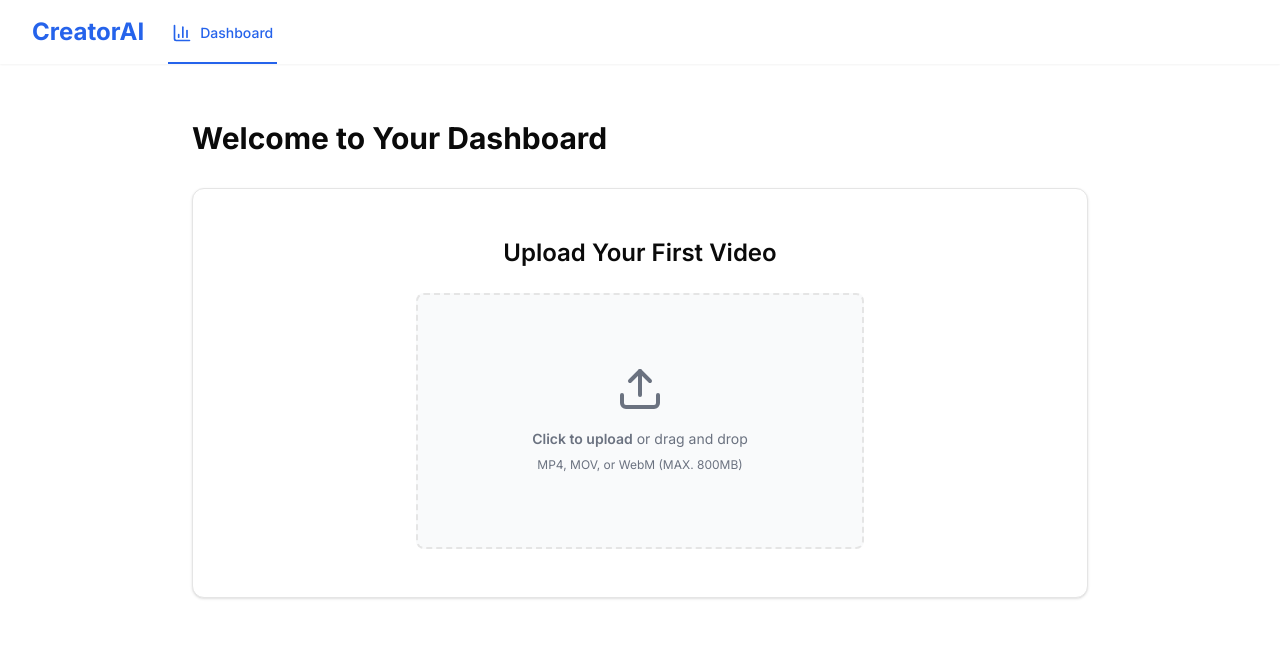
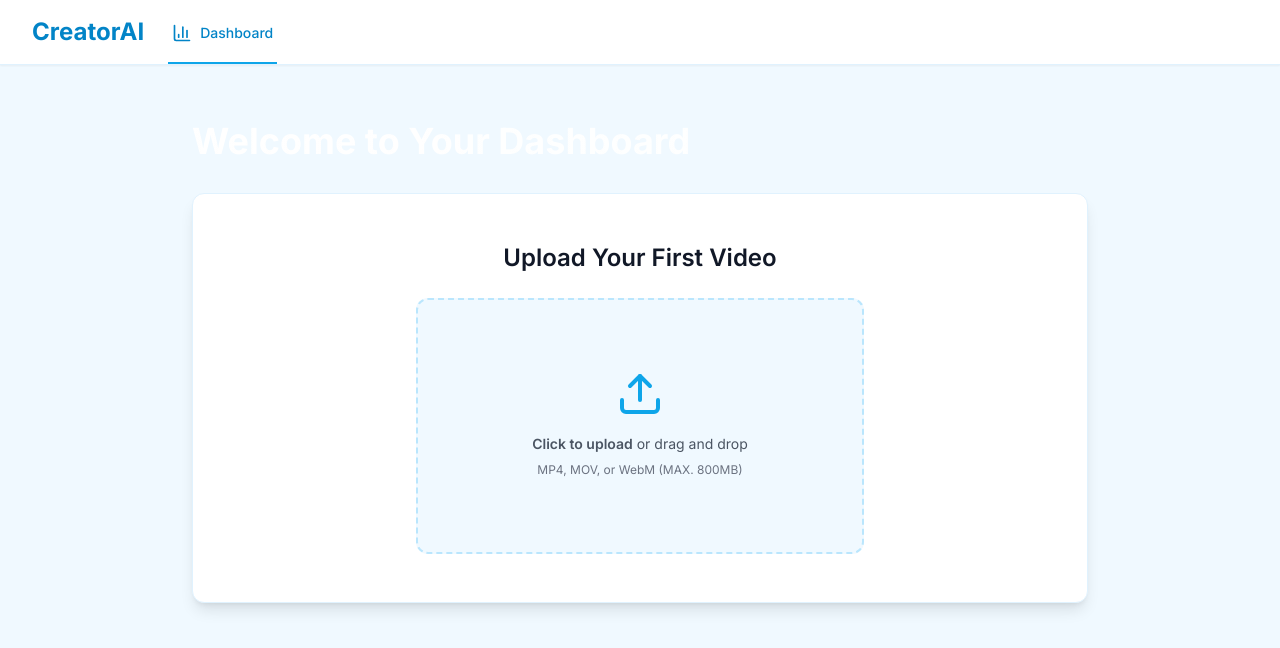
Before and after one commit to coderkai03/hacklytics, a Next.js app in the folder frontend/hacklytics/: page /dashboard in a window 1280 px wide. Shown: the top 648 px of the page. Built offline with nearby package versions, Linux system fonts and the light colour scheme.

Commit message:
light blue theme landing page

```diff
--- a/frontend/hacklytics/app/(with-nav)/dashboard/page.tsx
+++ b/frontend/hacklytics/app/(with-nav)/dashboard/page.tsx
@@ -33,17 +33,19 @@ export default function DashboardPage() {
 
   return (
     <div className="max-w-4xl mx-auto py-8">
-      <h1 className="text-3xl font-bold mb-8">Welcome to Your Dashboard</h1>
-      <Card className="p-12">
+      <h1 className="text-4xl font-bold mb-8 bg-gradient-to-r from-white to-white/80 bg-clip-text text-transparent">
+        Welcome to Your Dashboard
+      </h1>
+      <Card className="p-12 bg-white shadow-lg rounded-xl border border-sky-100">
         <div className="text-center">
-          <h2 className="text-2xl font-semibold mb-6">
+          <h2 className="text-2xl font-semibold mb-6 text-gray-900">
             Upload Your First Video
           </h2>
           <div className="max-w-md mx-auto">
-            <label className="flex flex-col items-center justify-center w-full h-64 border-2 border-dashed rounded-lg cursor-pointer bg-gray-50 hover:bg-gray-100">
+            <label className="flex flex-col items-center justify-center w-full h-64 border-2 border-dashed rounded-xl cursor-pointer bg-sky-50 hover:bg-sky-100/50 border-sky-200 transition-all duration-300 ease-out group">
               <div className="flex flex-col items-center justify-center pt-5 pb-6">
-                <Upload className="w-12 h-12 mb-4 text-gray-500" />
-                <p className="mb-2 text-sm text-gray-500">
+                <Upload className="w-12 h-12 mb-4 text-sky-500 group-hover:scale-110 transition-transform duration-300" />
+                <p className="mb-2 text-sm text-gray-600">
                   <span className="font-semibold">Click to upload</span> or drag
                   and drop
                 </p>
@@ -61,9 +63,11 @@ export default function DashboardPage() {
             </label>
           </div>
           {isUploading && (
-            <div className="mt-4">
-              <div className="animate-spin rounded-full h-8 w-8 border-b-2 border-primary mx-auto"></div>
-              <p className="text-sm text-gray-600 mt-2">Uploading video...</p>
+            <div className="mt-6 flex flex-col items-center">
+              <div className="animate-spin rounded-full h-10 w-10 border-3 border-sky-500 border-t-transparent"></div>
+              <p className="text-sm text-gray-600 mt-3">
+                Processing your video...
+              </p>
             </div>
           )}
         </div>
--- a/frontend/hacklytics/app/(with-nav)/layout.tsx
+++ b/frontend/hacklytics/app/(with-nav)/layout.tsx
@@ -6,9 +6,11 @@ export default function WithNavLayout({
   children: React.ReactNode;
 }) {
   return (
-    <div className="min-h-screen bg-background">
+    <div className="min-h-screen bg-sky-50 text-gray-900">
       <Navigation />
-      <main className="max-w-7xl mx-auto px-4 sm:px-6 lg:px-8 py-6">
+      <div className="absolute inset-0 bg-[radial-gradient(circle_at_center,_var(--tw-gradient-stops))] from-sky-200/50 via-sky-100/30 to-sky-50 -z-10" />
+      <div className="absolute inset-0 bg-[linear-gradient(to_right,#0284c720_1px,transparent_1px),linear-gradient(to_bottom,#0284c720_1px,transparent_1px)] bg-[size:24px_24px] -z-10" />
+      <main className="max-w-7xl mx-auto px-4 sm:px-6 lg:px-8 py-6 relative">
         {children}
       </main>
     </div>
--- a/frontend/hacklytics/app/globals.css
+++ b/frontend/hacklytics/app/globals.css
@@ -6,9 +6,13 @@
   .text-balance {
     text-wrap: balance;
   }
+
+  .overflow-fix {
+    overflow-wrap: break-word;
+    word-wrap: break-word;
+    hyphens: auto;
+  }
 }
-
-
 
 @layer base {
   :root {
@@ -64,9 +68,17 @@
     --chart-4: 280 65% 60%;
     --chart-5: 340 75% 55%;
   }
+  html {
+    scroll-behavior: smooth;
+    -webkit-font-smoothing: antialiased;
+    -moz-osx-font-smoothing: grayscale;
+    text-rendering: optimizeLegibility;
+  }
+
+  body {
+    @apply antialiased;
+  }
 }
-
-
 
 @layer base {
   * {
@@ -76,3 +88,96 @@
     @apply bg-background text-foreground;
   }
 }
+
+/* Add these smooth transitions */
+.transition-all {
+  transition-timing-function: cubic-bezier(0.4, 0, 0.2, 1);
+}
+
+/* Add a subtle gradient animation */
+@keyframes gradient-shift {
+  0% {
+    background-position: 0% 50%;
+  }
+  50% {
+    background-position: 100% 50%;
+  }
+  100% {
+    background-position: 0% 50%;
+  }
+}
+
+.animate-gradient {
+  animation: gradient-shift 15s ease infinite;
+  background-size: 200% 200%;
+}
+
+/* Add these new animations */
+@keyframes shimmer {
+  0% {
+    transform: translateX(-100%);
+  }
+  100% {
+    transform: translateX(100%);
+  }
+}
+
+@keyframes grid-flow {
+  0% {
+    background-position: 0 0;
+  }
+  100% {
+    background-position: -32px -32px;
+  }
+}
+
+@keyframes pulse-slow {
+  0%,
+  100% {
+    opacity: 1;
+  }
+  50% {
+    opacity: 0.5;
+  }
+}
+
+.animate-shimmer {
+  animation: shimmer 2s infinite;
+}
+
+.animate-grid-flow {
+  animation: grid-flow 20s linear infinite;
+}
+
+.animate-pulse-slow {
+  animation: pulse-slow 2s ease-in-out infinite;
+}
+
+.bg-grid-pattern {
+  background-image: linear-gradient(to right, #0284c708 1px, transparent 1px),
+    linear-gradient(to bottom, #0284c708 1px, transparent 1px);
+  background-size: 32px 32px;
+}
+
+/* Add this new animation */
+@keyframes fade-in-up {
+  from {
+    opacity: 0;
+    transform: translateY(2rem);
+  }
+  to {
+    opacity: 1;
+    transform: translateY(0);
+  }
+}
+
+.animate-fade-in-up {
+  animation: fade-in-up 0.8s ease-out forwards;
+}
+
+/* Reduce section spacing */
+section {
+  scroll-margin-top: 2rem;
+}
+
+/* Smooth scroll behavior is already in your CSS */
--- a/frontend/hacklytics/components/Navigation.tsx
+++ b/frontend/hacklytics/components/Navigation.tsx
@@ -12,12 +12,12 @@ export default function Navigation() {
   ];
 
   return (
-    <nav className="bg-white shadow-sm">
+    <nav className="bg-white border-b border-sky-100 shadow-sm">
       <div className="max-w-7xl mx-auto px-4 sm:px-6 lg:px-8">
         <div className="flex h-16">
           <div className="flex">
             <div className="flex-shrink-0 flex items-center">
-              <Link href="/" className="text-2xl font-bold text-primary">
+              <Link href="/" className="text-2xl font-bold text-sky-600">
                 CreatorAI
               </Link>
             </div>
@@ -28,7 +28,7 @@ export default function Navigation() {
                   href={item.href}
                   className={`inline-flex items-center px-1 pt-1 border-b-2 text-sm font-medium ${
                     pathname === item.href
-                      ? "border-primary text-primary"
+                      ? "border-sky-500 text-sky-600"
                       : "border-transparent text-gray-500 hover:border-gray-300 hover:text-gray-700"
                   }`}
                 >
--- a/frontend/hacklytics/components/VideoAnalysis.tsx
+++ b/frontend/hacklytics/components/VideoAnalysis.tsx
@@ -5,33 +5,49 @@ import ContentRoadmap from "@/components/ContentRoadmap";
 
 export default function VideoAnalysis() {
   return (
-    <div className="max-w-7xl mx-auto space-y-6">
+    <div className="max-w-7xl mx-auto space-y-8">
       <div className="flex justify-between items-center">
-        <h1 className="text-3xl font-bold">Video Analysis</h1>
-        <Button variant="outline" onClick={() => window.location.reload()}>
+        <h1 className="text-3xl font-bold text-gray-900">Video Analysis</h1>
+        <Button
+          variant="outline"
+          onClick={() => window.location.reload()}
+          className="hover:bg-sky-50 transition-colors duration-300"
+        >
           Upload New Video
         </Button>
       </div>
 
       {/* Video Preview and Quick Stats */}
-      <div className="grid md:grid-cols-3 gap-6">
-        <div className="md:col-span-2 space-y-4">
-          <div className="flex items-center justify-between">
-            <h2 className="text-2xl font-semibold">Video Preview</h2>
-            <div className="space-x-2">
-              <Button variant="outline" size="sm">
+      <div className="grid md:grid-cols-3 gap-8">
+        <div className="md:col-span-2 space-y-6">
+          <Card className="p-6 hover:shadow-lg transition-shadow duration-300 border border-sky-100">
+            <div className="flex items-center justify-between mb-4">
+              <h2 className="text-2xl font-semibold text-gray-900">
+                Video Preview
+              </h2>
+              <div className="space-x-3">
+                <Button
+                  variant="outline"
+                  size="sm"
+                  className="hover:bg-sky-50 transition-colors duration-300"
+                >
                   <Share2 className="h-4 w-4 mr-2" />
                   Share
                 </Button>
-              <Button variant="outline" size="sm">
+                <Button
+                  variant="outline"
+                  size="sm"
+                  className="hover:bg-sky-50 transition-colors duration-300"
+                >
                   <Download className="h-4 w-4 mr-2" />
                   Download
                 </Button>
               </div>
             </div>
-          <div className="aspect-video bg-muted rounded-lg">
-            {/* Video Player will go here */}
+            <div className="aspect-video bg-sky-50 rounded-lg overflow-hidden transition-transform duration-300 hover:scale-[1.01]">
+              {/* Video Player */}
             </div>
+          </Card>
         </div>
 
         <Card className="p-6">
```
Also changed, not shown: frontend/hacklytics/app/page.tsx (+30 -28 lines). Lines whose indentation alone changed are shown as unchanged.
